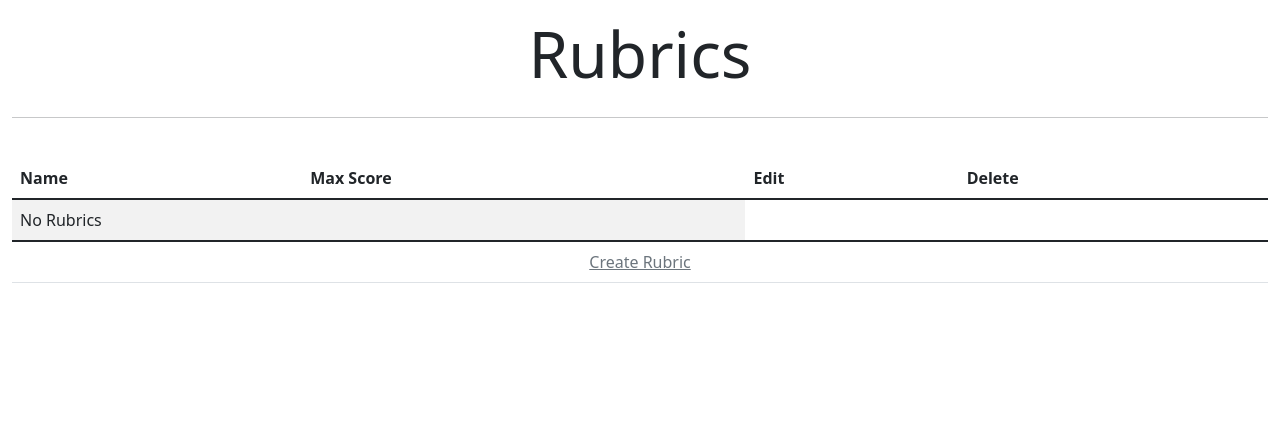
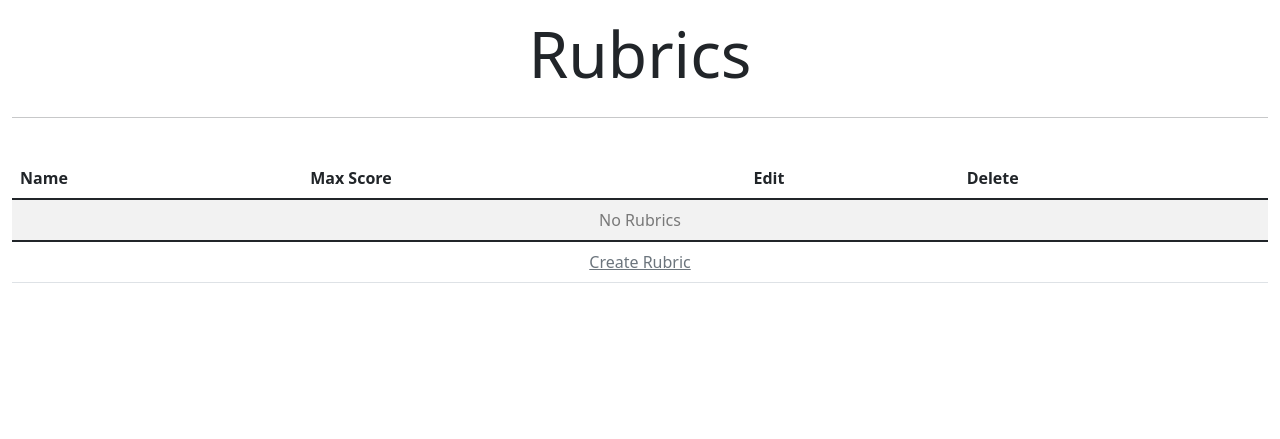
Before and after one commit to Bwc9876/CodeReview, a Django app: page /instructor/rubric/ in a window 1280 px wide. Shown: the part 74-513 px from the top of the page. Run offline with Django 3.2, Linux system fonts and the light colour scheme; the visitor is signed in with stand-in values (Sample User, id 1); data that the repository does not hold is empty; some libraries are stand-ins or nearby versions.

Commit message:
Fixed Rubric List Page

```diff
--- a/Instructor/templates/rubrics/rubric_list.html
+++ b/Instructor/templates/rubrics/rubric_list.html
@@ -23,8 +23,8 @@
                         <td><a class="link-danger" href="{% url "rubric-delete" rubric.id %}">Delete</a></td>
                     </tr>
                 {% empty %}
-                    <tr>
-                        <td colspan="2">No Rubrics</td>
+                    <tr class="text-center">
+                        <td class="text-black-50" colspan="10">No Rubrics</td>
                     </tr>
                 {% endfor %}
                 </tbody>
```
